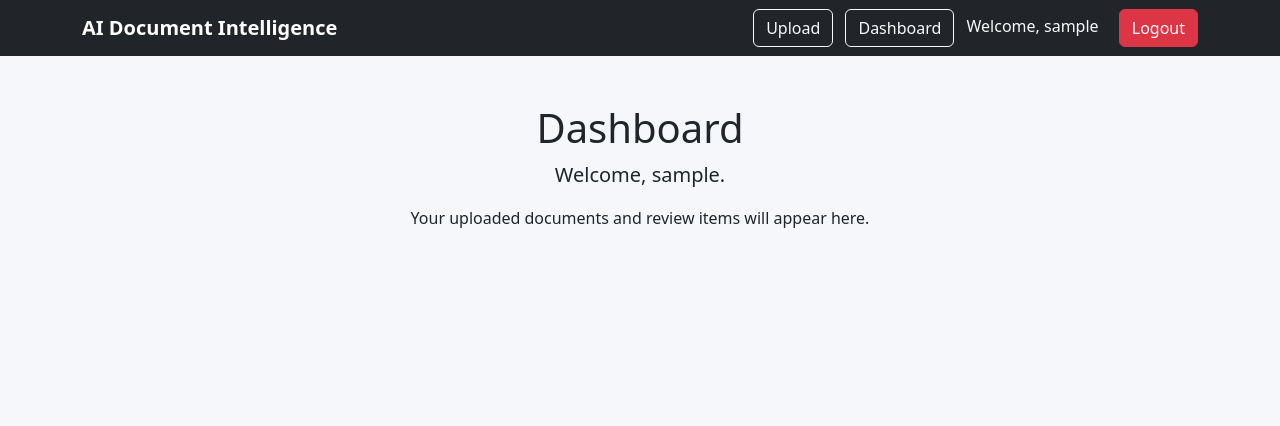
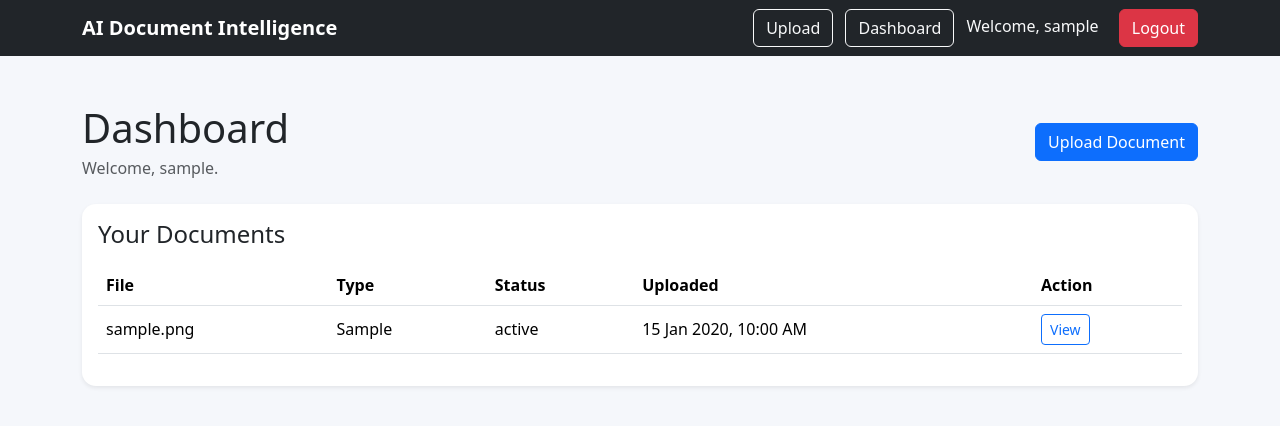
Before and after one commit to OmBende/AI-Document-Intelligence-Platform, a Flask app: page /dashboard/ in a window 1280 px wide. Shown: the top 426 px of the page. Run offline with Flask 3, Linux system fonts and the light colour scheme; a user stored in the database is signed in; tables that the repository leaves empty hold one stand-in row (values such as "Sample post"); parts of the project's set-up code (start-up, migrations or seed data) failed here and were passed over.

Commit message:
Add document dashboard and extracted field details page

```diff
--- a/app/dashboard/routes.py
+++ b/app/dashboard/routes.py
@@ -1,10 +1,20 @@
 from flask import render_template
-from flask_login import login_required
+from flask_login import current_user, login_required
 
 from app.dashboard import dashboard_bp
+from app.models import Document
 
 
 @dashboard_bp.route("/")
 @login_required
 def index():
-    return render_template("dashboard/index.html")
+    documents = Document.query.filter_by(
+        user_id=current_user.id
+    ).order_by(
+        Document.upload_date.desc()
+    ).all()
+
+    return render_template(
+        "dashboard/index.html",
+        documents=documents
+    )
--- a/app/documents/services.py
+++ b/app/documents/services.py
@@ -12,7 +12,6 @@ from app.extraction.services import (
     extract_text
 )
 from app.models import Document, ExtractedField
-
 
 def flatten_structured_data(data, parent_key=""):
     """
--- a/app/templates/dashboard/index.html
+++ b/app/templates/dashboard/index.html
@@ -4,16 +4,76 @@
 
 {% block content %}
 
-<div class="text-center">
-    <h1>Dashboard</h1>
+<div class="d-flex justify-content-between align-items-center mb-4">
+    <div>
+        <h1 class="mb-1">Dashboard</h1>
+        <p class="text-muted mb-0">
+            Welcome, {{ current_user.username }}.
+        </p>
+    </div>
 
-    <p class="lead">
-        Welcome, {{ current_user.username }}.
-    </p>
+    <a
+        href="{{ url_for('documents.upload') }}"
+        class="btn btn-primary"
+    >
+        Upload Document
+    </a>
+</div>
 
-    <p>
-        Your uploaded documents and review items will appear here.
-    </p>
+<div class="card shadow-sm">
+    <div class="card-body">
+
+        <h4 class="mb-3">Your Documents</h4>
+
+        {% if documents %}
+
+            <div class="table-responsive">
+                <table class="table table-hover align-middle">
+                    <thead>
+                        <tr>
+                            <th>File</th>
+                            <th>Type</th>
+                            <th>Status</th>
+                            <th>Uploaded</th>
+                            <th>Action</th>
+                        </tr>
+                    </thead>
+
+                    <tbody>
+                        {% for document in documents %}
+                            <tr>
+                                <td>{{ document.original_filename }}</td>
+                                <td>{{ document.document_type }}</td>
+                                <td>{{ document.status }}</td>
+                                <td>
+                                    {{ document.upload_date.strftime("%d %b %Y, %I:%M %p") }}
+                                </td>
+                                <td>
+                                    <a
+                                        href="{{ url_for(
+                                            'documents.detail',
+                                            document_id=document.id
+                                        ) }}"
+                                        class="btn btn-sm btn-outline-primary"
+                                    >
+                                        View
+                                    </a>
+                                </td>
+                            </tr>
+                        {% endfor %}
+                    </tbody>
+                </table>
+            </div>
+
+        {% else %}
+
+            <div class="alert alert-info mb-0">
+                You have not uploaded any documents yet.
+            </div>
+
+        {% endif %}
+
+    </div>
 </div>
 
 {% endblock %}
```
Also changed, not shown: app/documents/routes.py (+19 -0 lines), app/templates/documents/detail.html (added, +76 -0 lines).
